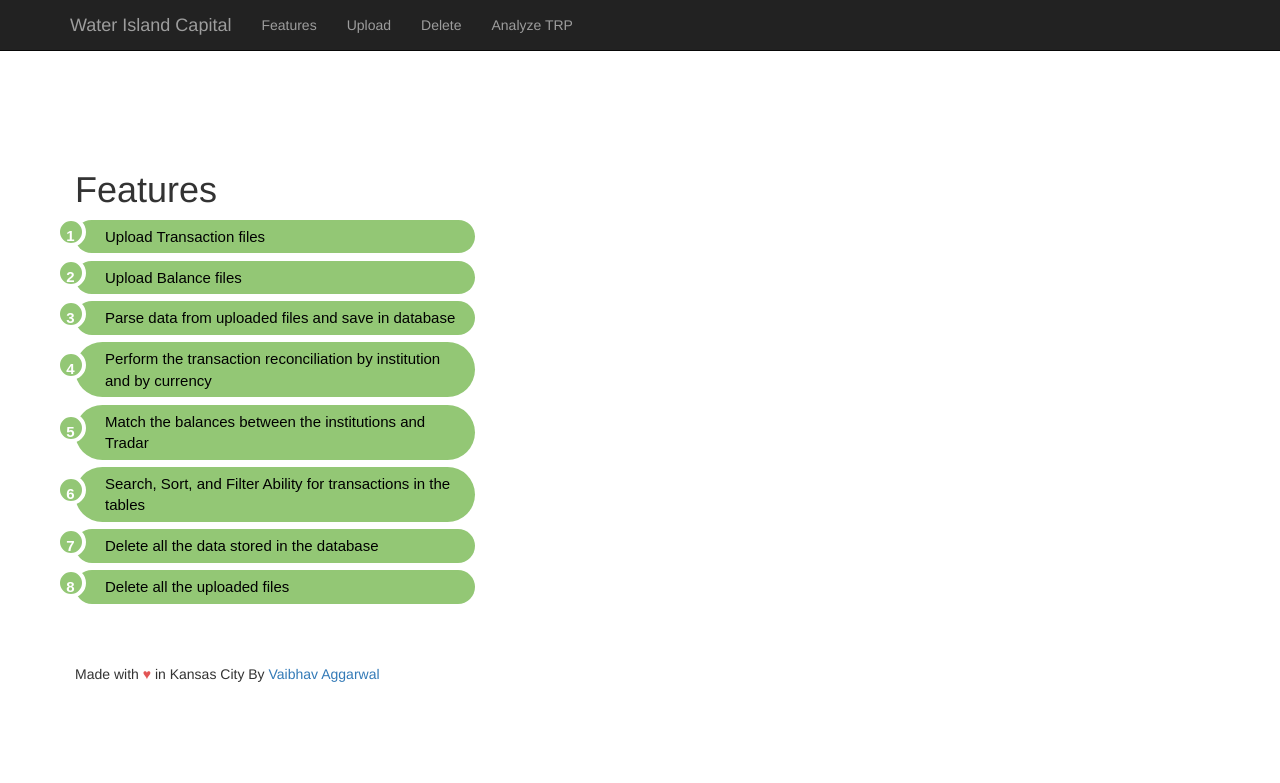
After one commit to vaibhavagg12393/water-island, a Django app: page /features/ in a window 1280 px wide. The commit adds this page. Shown: the top 783 px of the page. Run offline with Django 3.2, Linux system fonts and the light colour scheme; some libraries are stand-ins or nearby versions.

Commit message:
Added features page, handling exception for incorrect file type, using class based views

```diff
--- a/waterisland/home/static/css/base.css
+++ b/waterisland/home/static/css/base.css
@@ -75,3 +75,61 @@
   top:-4px;
   right:-5px;
 }
+
+.list-type1{
+  width:400px;
+}
+
+.list-type1 ol {
+  counter-reset: li;
+  list-style: none;
+  *list-style: decimal;
+  font-size: 15px;
+  font-family: 'Raleway', sans-serif;
+  padding: 0;
+  margin-bottom: 4em;
+}
+.list-type1 ol ol{
+  margin: 0 0 0 2em;
+}
+
+.list-type1 p{
+  position: relative;
+  display: block;
+  padding: .4em .4em .4em 2em;
+  *padding: .4em;
+  margin: .5em 0;
+  background: #93C775;
+  color: #000;
+  text-decoration: none;
+  -moz-border-radius: .3em;
+  -webkit-border-radius: .3em;
+  border-radius: 10em;
+  transition: all .2s ease-in-out;
+}
+
+.list-type1 p:hover{
+  background: #d6d4d4;
+  text-decoration:none;
+  transform: scale(1.1);
+}
+
+.list-type1 p:before{
+  content: counter(li);
+  counter-increment: li;
+  position: absolute;
+  left: -1.3em;
+  top: 50%;
+  margin-top: -1.3em;
+  background:#93C775;
+  height: 2em;
+  width: 2em;
+  line-height: 2em;
+  border: .3em solid #fff;
+  text-align: center;
+  font-weight: bold;
+  -moz-border-radius: 2em;
+  -webkit-border-radius: 2em;
+  border-radius: 2em;
+  color:#FFF;
+}
--- a/waterisland/home/templates/home/analyze.html
+++ b/waterisland/home/templates/home/analyze.html
@@ -1,7 +1,7 @@
 {% extends 'home/base.html' %}
 {% load i18n %}
 {% block content %}
-<div class="container">
+<div class="container div-padding">
   <h1>{% trans 'Topics' %}</h1>
   <div class="col-md-5">
     <ul class="list-group">
--- a/waterisland/home/templates/home/delete.html
+++ b/waterisland/home/templates/home/delete.html
@@ -2,7 +2,7 @@
 {% load i18n %}
 
 {% block content %}
-<div class="div-padding">
+<div class="container div-padding">
   <h1>Delete Data</h1>
   <form method="POST">
     {% csrf_token %}
--- /dev/null
+++ b/waterisland/home/templates/home/features.html
@@ -0,0 +1,18 @@
+{% extends 'home/base.html' %}
+{% load i18n %}
+{% block content %}
+<div class="container div-padding">
+  <h1>{% trans 'Features' %}</h1>
+  <div class="list-type1">
+      <ol>
+      <li><p>Upload Transaction files</p></li>
+      <li><p>Upload Balance files</p></li>
+      <li><p>Parse data from uploaded files and save in database</p></li>
+      <li><p>Perform the transaction reconciliation by institution and by currency</p></li>
+      <li><p>Match the balances between the institutions and Tradar</p></li>
+      <li><p>Search, Sort, and Filter  Ability for transactions in the tables</p></li>
+      <li><p>Delete all the data stored in the database</p></li>
+      <li><p>Delete all the uploaded files</p></li>
+      </ol>
+</div>
+{% endblock %}
--- a/waterisland/home/templates/home/navbar.html
+++ b/waterisland/home/templates/home/navbar.html
@@ -13,7 +13,7 @@
     </div>
     <div id="navbar" class="collapse navbar-collapse">
       <ul class="nav navbar-nav">
-        <li><a href="/">{% trans 'Home' %}</a></li>
+        <li><a href="/features">{% trans 'Features' %}</a></li>
         <li><a href="/upload">{% trans 'Upload' %}</a></li>
         <li><a href="/delete">{% trans 'Delete' %}</a></li>
         <li><a href="/analyze">{% trans 'Analyze TRP' %}</a></li>
--- a/waterisland/home/urls.py
+++ b/waterisland/home/urls.py
@@ -8,10 +8,11 @@ from home import views
 
 
 urlpatterns = [
-    url(r'^$',views.index, name='index'),
+    url(r'^$',views.IndexView.as_view(), name='index'),
+    url(r'^features/$', views.FeatureView.as_view(), name='features'),
     url(r'^upload/$', views.model_form_upload, name='model_form_upload'),
     url(r'^delete/$', views.delete, name='delete'),
-    url(r'^analyze/$', views.analyze, name='analyze'),
+    url(r'^analyze/$', views.AnalyzeView.as_view(), name='analyze'),
     url(r'^report/(?P<report_id>\d+)',views.report, name='report'),
 ]
 if settings.DEBUG:
--- a/waterisland/home/views.py
+++ b/waterisland/home/views.py
@@ -4,19 +4,32 @@ import shutil
 
 from django.conf import settings
 from django.shortcuts import render, redirect
+from django.views.generic.base import TemplateView
 
 from home.forms import DeleteDataHistoryForm, DocumentForm
 from home.models import Balance, ClientData, Document, Transactions
-from utils import  get_matched_balances, get_matched_transactions, populate_table
+from utils import  delete_file, get_matched_balances, get_matched_transactions, populate_table
+
+TRANSACTION = 'transaction'
+BALANCE = 'balance'
+FILE_TYPE = {TRANSACTION: 'T', BALANCE: 'B'}
 
 
-def index(request):
-    documents = Document.objects.all()
-    return render(request, 'home/home.html', { 'documents': documents })
+class IndexView(TemplateView):
+    template_name = "home/home.html"
+
+    def get_context_data(self, **kwargs):
+        context = super(IndexView, self).get_context_data(**kwargs)
+        context['documents'] = Document.objects.all()
+        return context
 
 
-def analyze(request):
-    return render(request, 'home/analyze.html')
+class FeatureView(TemplateView):
+    template_name = "home/features.html"
+
+
+class AnalyzeView(TemplateView):
+    template_name = "home/analyze.html"
 
 
 def report(request, report_id):
@@ -50,14 +63,26 @@ def report(request, report_id):
 
 
 def model_form_upload(request):
+    error = {}
     if request.method == 'POST':
         form = DocumentForm(request.POST, request.FILES)
         if form.is_valid():
             form.save()
             file_name = Document.objects.all().order_by('-uploaded_at').first().document.name
             file_type = form.cleaned_data['file_type']
+            if (TRANSACTION in file_name.lower() and FILE_TYPE.get(TRANSACTION) != file_type) or (BALANCE in file_name.lower() and FILE_TYPE.get(BALANCE) != file_type):
+                error = {'msg': 'Looks like you selected a wrong file type. Please verify that the file type is correct.'}
+                delete_file(file_name)
+                return render(request, 'home/file_upload.html', {'form': form, 'error': error})
+            form.save()
             file_path = '{media}/{file_name}'.format(media=settings.MEDIA_ROOT, file_name=file_name)
-            populate_table(request, file_path, file_type)
+            try:
+                populate_table(request, file_path, file_type)
+            except ValueError:
+                error = {'msg': 'Looks like you selected a wrong file type. Please verify that the file type is correct.'}
+                delete_file(file_name)
+                return render(request, 'home/file_upload.html', {'form': form, 'error': error})
+
             return redirect('index')
     else:
         form = DocumentForm()
```
Also changed, not shown: waterisland/home/templates/home/file_upload.html (+7 -2 lines), waterisland/home/utils.py (+103 -80 lines). Lines whose indentation alone changed are shown as unchanged.
